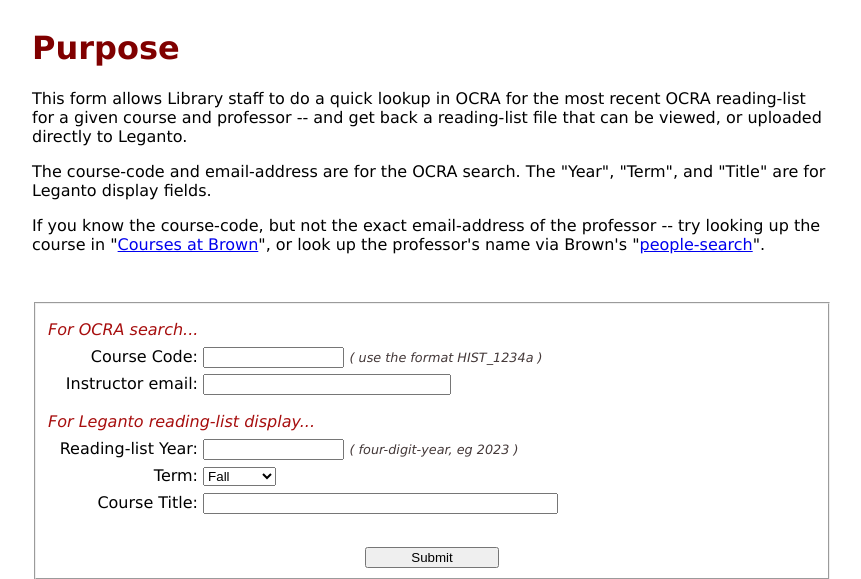
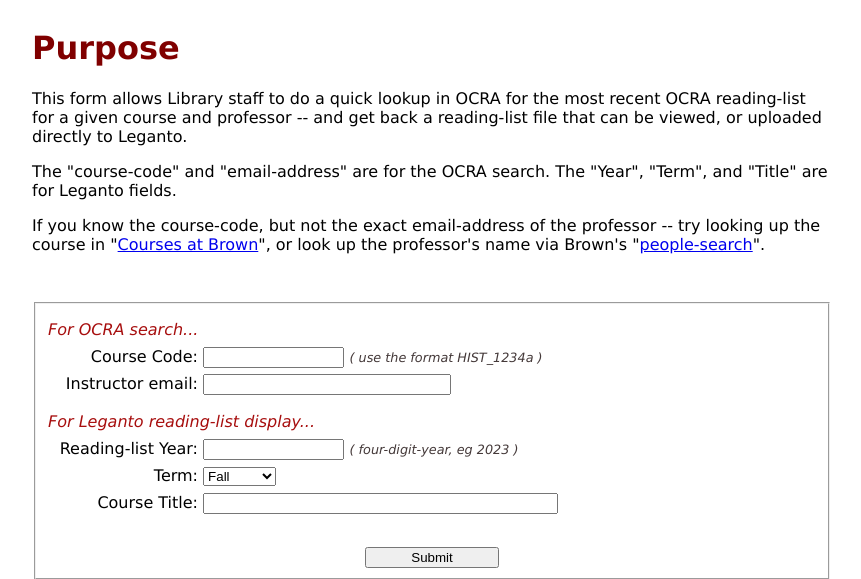
Before and after one commit to Brown-University-Library/ocra_lookup_project, a Django app: page /find/ in a window 1280 px wide. Shown: the part 56-635 px from the top of the page, without its empty margins (208-1069 px from the left). Run offline with Django 4.2, Linux system fonts and the light colour scheme; parts of the project's set-up code (start-up, migrations or seed data) failed here and were passed over; some libraries are stand-ins or nearby versions.

Commit message:
updates form-info.

```diff
--- a/ocra_lookup_app/templates/find.html
+++ b/ocra_lookup_app/templates/find.html
@@ -35,7 +35,7 @@
 <div id="purpose" style="width: 50em; margin: auto; padding-top: .5em;">
     <h1 style="color: maroon;">Purpose</h1>
     <p>This form allows Library staff to do a quick lookup in OCRA for the most recent OCRA reading-list for a given course and professor -- and get back a reading-list file that can be viewed, or uploaded directly to Leganto.</p>
-    <p>The course-code and email-address are for the OCRA search. The "Year", "Term", and "Title" are for Leganto display fields.</p>
+    <p>The "course-code" and "email-address" are for the OCRA search. The "Year", "Term", and "Title" are for Leganto fields.</p>
     <p>
         If you know the course-code, but not the exact email-address of the professor -- try looking up the course in
         "<a href="https://cab.brown.edu">Courses at Brown</a>", or look up the professor's name via Brown's
```
